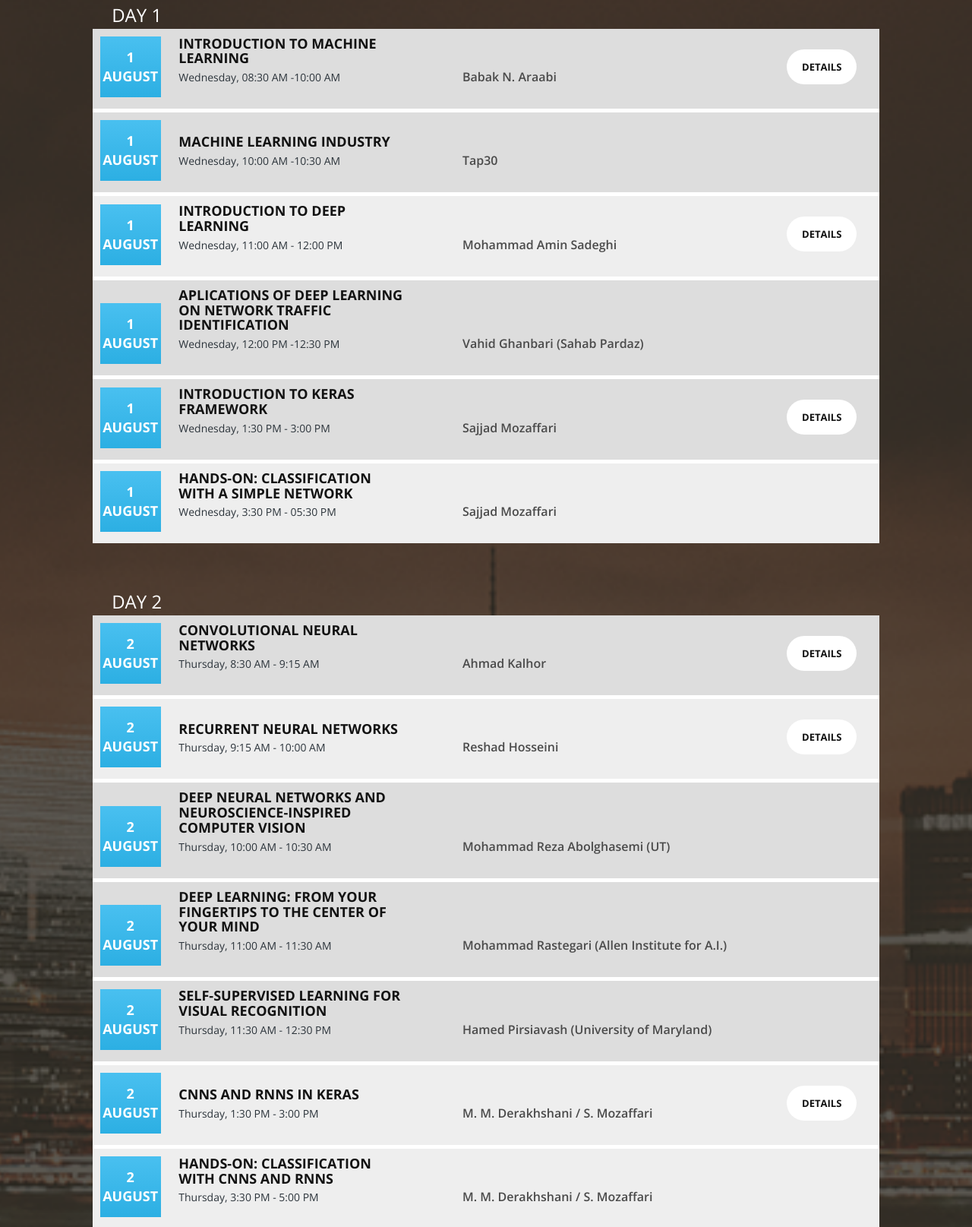
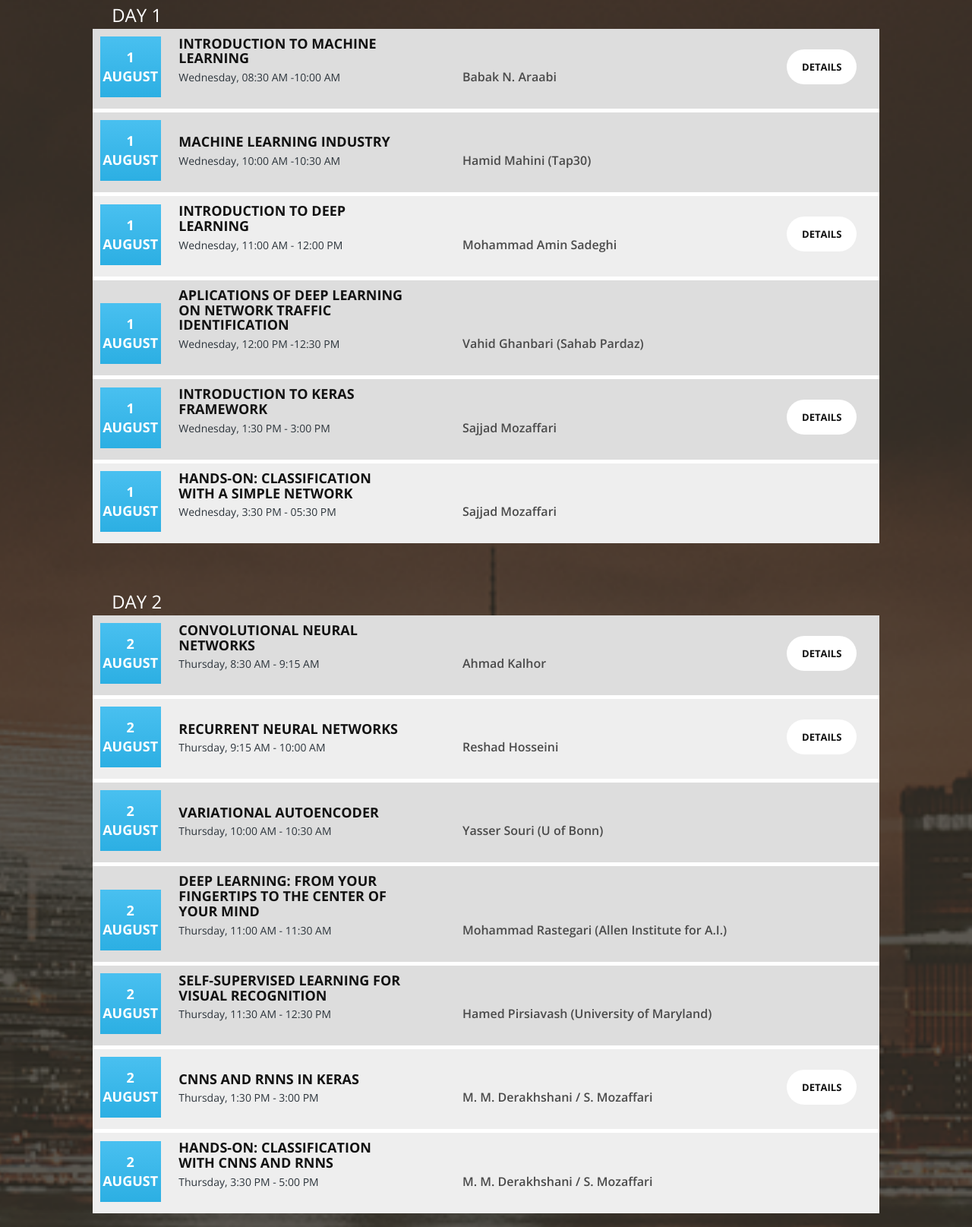
Before and after one commit to SajjadMzf/utd, a plain HTML site: page index.html in a window 1280 px wide. Shown: the part 2009-3624 px from the top of the page at 76% size. Drawn offline with nearby package versions, Linux system fonts and the light colour scheme; files whose address does not match are found by name.

Commit message:
abolghasemiSouri

```diff
--- a/index.html
+++ b/index.html
@@ -461,7 +461,7 @@ http://www.templatemo.com/tm-513-avalon
 											</li>
 											<li>
 												<div class="time">
-													<span >Tap30</span>
+													<span >Hamid Mahini (Tap30)</span>
 												</div>
 											</li>
 											<li>
@@ -698,14 +698,14 @@ http://www.templatemo.com/tm-513-avalon
                                                 </div>
                                             </li>
                                             <li>
-                                                <h4>Deep Neural Networks and Neuroscience-Inspired Computer Vision</h4>
+                                                <h4>Variational AutoEncoder</h4>
                                                 <div class="Practice">
                                                     <span>Thursday, 10:00 AM - 10:30 AM</span>
                                                 </div>
                                             </li>
 											<li>
                                                 <div class="time">
-                                                    <span>Mohammad Reza Abolghasemi (UT)</span>
+                                                    <span>Yasser Souri (U of Bonn)</span>
                                                 </div>
                                             </li>
                                             <li>
@@ -1021,14 +1021,14 @@ http://www.templatemo.com/tm-513-avalon
                                                 </div>
                                             </li>
                                             <li>
-                                                <h4>Variational AutoEncoder</h4>
+                                                <h4>Deep Neural Networks and Neuroscience-Inspired Computer Vision</h4>
                                                 <div class="Research">
                                                     <span>Friday, 1:30 PM - 2:00 PM</span>
                                                 </div>
                                             </li>
 											<li>
                                                 <div class="time">
-                                                    <span>Yasser Souri (U of Bonn)</span>
+                                                    <span>Mohammad Reza Abolghasemi (UT)</span>
                                                 </div>
                                             </li>
                                             <li>
```
